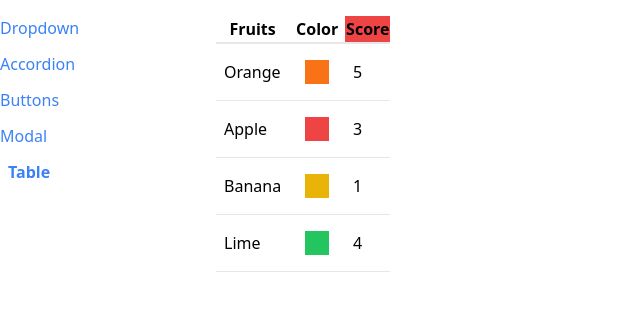
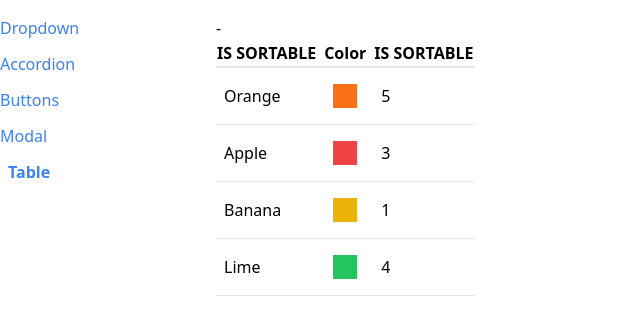
Before and after one commit to TruSigns/react_reux_comps, a React (Create React App) app: page /table in a window 1280 px wide. Shown: the top 318 px of the page, without its empty margins (0-640 px from the left). Built offline with nearby package versions, Linux system fonts and the light colour scheme.

Commit message:
updated the table to sort

```diff
--- /dev/null
+++ b/src/components/SortableTable.js
@@ -0,0 +1,41 @@
+import Table from "./Table"
+import { useState } from "react"
+
+function SortableTable(props) {
+    const [sortOrder, setSortOrder] = useState(null)
+    const [sortby, setSortby] = useState(null)
+
+    const {config} = props
+
+    const handleClick = (label) => {
+        if(sortOrder === null){
+            setSortOrder('asc')
+            setSortby(label)
+        } else if(sortOrder === 'asc'){
+            setSortOrder('desc')
+            setSortby(label)
+        }else if(sortOrder === 'desc'){
+            setSortOrder(null)
+            setSortby(label)
+        }
+    }
+
+    const updatedConfig = config.map((column)=>{
+        if(!column.sortValue){
+            return column
+        }
+        return {
+            ...column,
+            header: () => <th onClick={()=> handleClick(column.label)}>{column.lable} IS SORTABLE</th>
+        }
+    })
+
+  return (
+    <div>
+        {sortOrder} - {sortby}
+       <Table{...props} config={updatedConfig}/>
+    </div>
+  )
+}
+
+export default SortableTable
--- a/src/pages/TablePage.js
+++ b/src/pages/TablePage.js
@@ -1,4 +1,5 @@
-import Table from "../components/Table"
+// import Table from "../components/Table"
+import SortableTable from "../components/SortableTable"
 
 function TablePage() {
 
@@ -21,7 +22,8 @@
     const config = [
       {
         label: 'Fruits',
-        render: (fruit) => fruit.name
+        render: (fruit) => fruit.name,
+        sortValue: (fruit) => fruit.name
 
 
       },
@@ -32,7 +34,7 @@
       {
         label: 'Score',
         render: (fruit) => fruit.score,
-        header: () =>  <th className="bg-red-500">Score</th>
+        sortValue: (fruit) => fruit.score,
       },
     ]
 
@@ -44,7 +46,7 @@
 
   return (
     <div>
-      <Table data={data} config={config} keyFn={keyFn} />
+      <SortableTable data={data} config={config} keyFn={keyFn} />
     </div>
   )
 }
```
